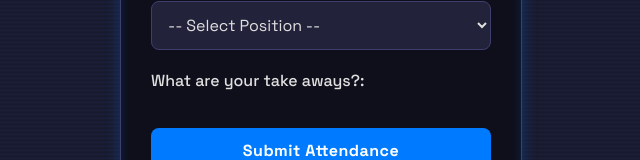
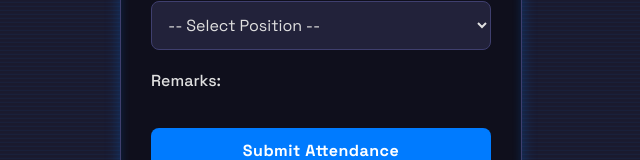
Before and after one commit to Iamcyd101/Cj_Works, a plain HTML site: page index.html in a window 1280 px wide. Both pictures are taken after typing "name@example.com", "Sample123" into the empty fields and a click on the button "Submit". Shown: the part 331-491 px from the top of the page, without its empty margins (319-959 px from the left). Drawn offline with Linux system fonts and the light colour scheme.

Commit message:
Update index.html

```diff
--- a/index.html
+++ b/index.html
@@ -239,7 +239,7 @@
                     </select>
                 </div>
                 <div>
-                    <label for="remarks">What are your take aways?:</label>
+                    <label for="remarks">Remarks:</label>
                     <textarea id="remarks" name="remarks" placeholder="Enter your take aways..."></textarea>
                 </div>
             </div>
```
